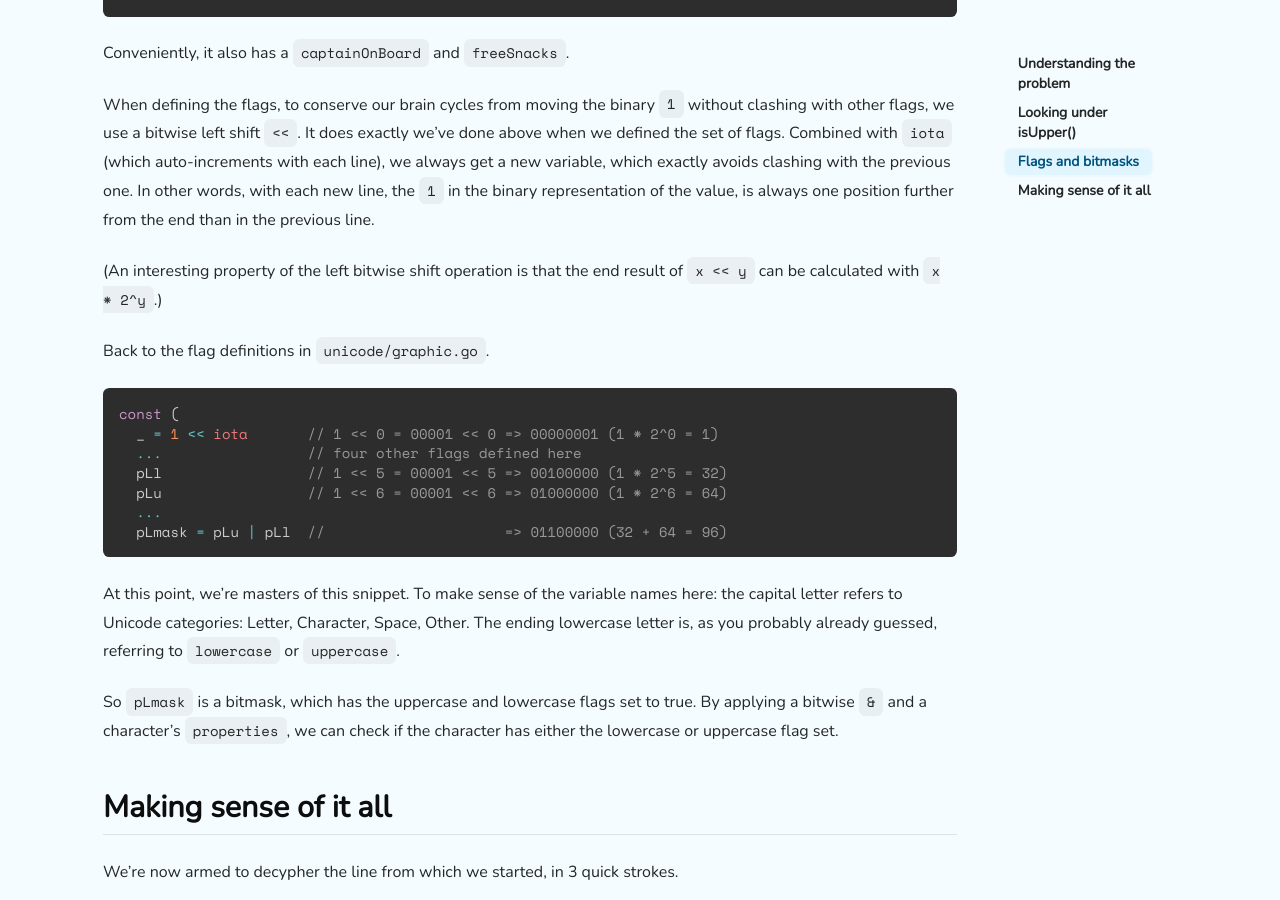
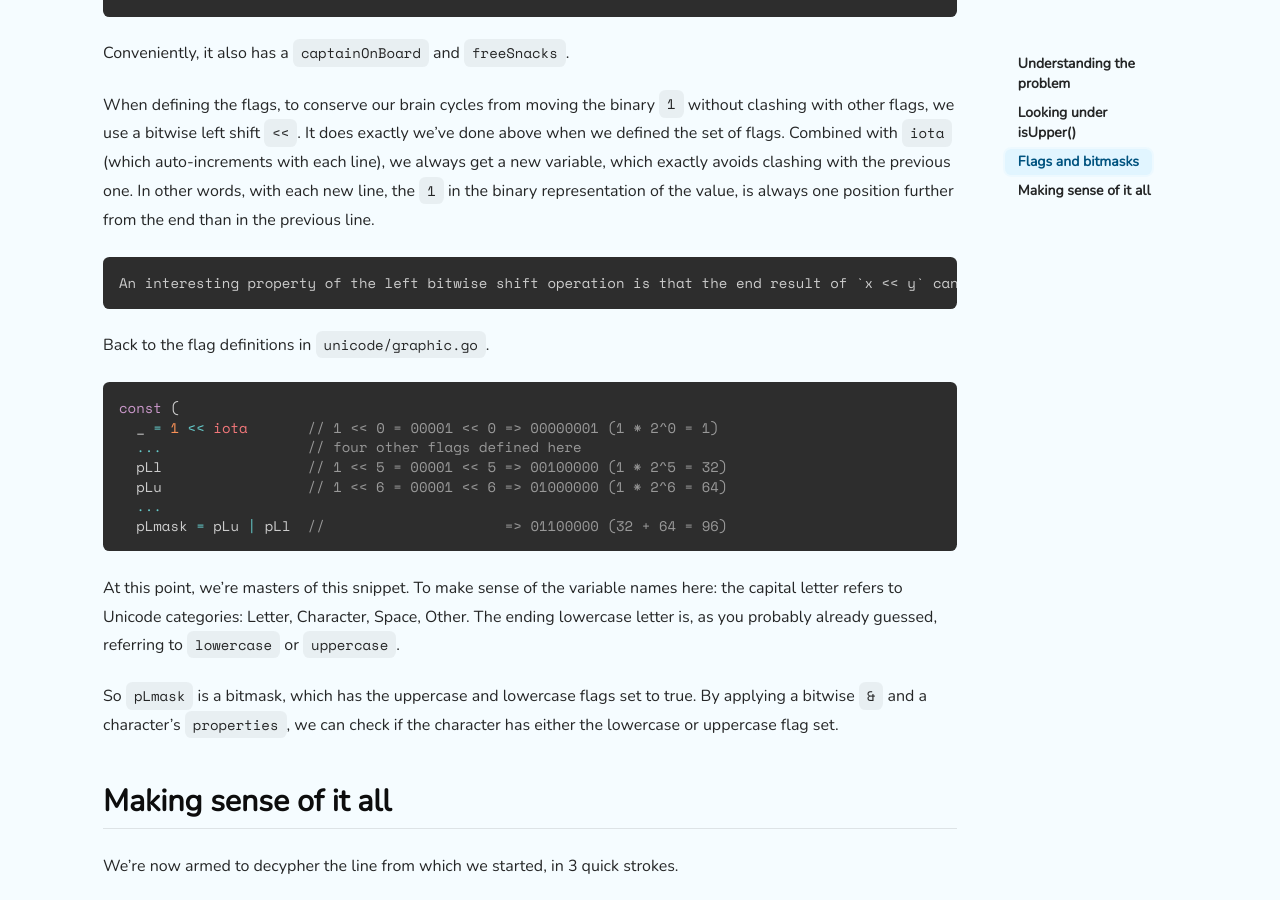
Before and after one commit to ervinb/ervinb.github.io, a Jekyll site: the page built from _posts/2019-08-06-upcase-in-go-the-long-way-around.md, in a window 1280 px wide and 900 px high, scrolled down 3799 px. Built offline with Jekyll 4.4.1, drawn with Linux system fonts in a browser that asks for light colours; nearby versions of some CDN libraries; comment, search, counter and statistics services are not loaded.

Commit message:
Replace parenthesis with code block

````diff
--- a/_posts/2019-08-06-upcase-in-go-the-long-way-around.md
+++ b/_posts/2019-08-06-upcase-in-go-the-long-way-around.md
@@ -143,7 +143,9 @@ Conveniently, it also has a `captainOnBoard` and `freeSnacks`.
 When defining the flags, to conserve our brain cycles from moving the binary `1` without clashing with other flags, we use a bitwise left shift `<<`. It does exactly we've done above when we defined the set of flags.
 Combined with `iota` (which auto-increments with each line), we always get a new variable, which exactly avoids clashing with the previous one. In other words, with each new line, the `1` in the binary representation of the value, is always one position further from the end than in the previous line.
 
-(An interesting property of the left bitwise shift operation is that the end result of `x << y` can be calculated with `x * 2^y`.)
+```
+An interesting property of the left bitwise shift operation is that the end result of `x << y` can be calculated with `x * 2^y`.
+```
 
 Back to the flag definitions in `unicode/graphic.go`.
 
````
